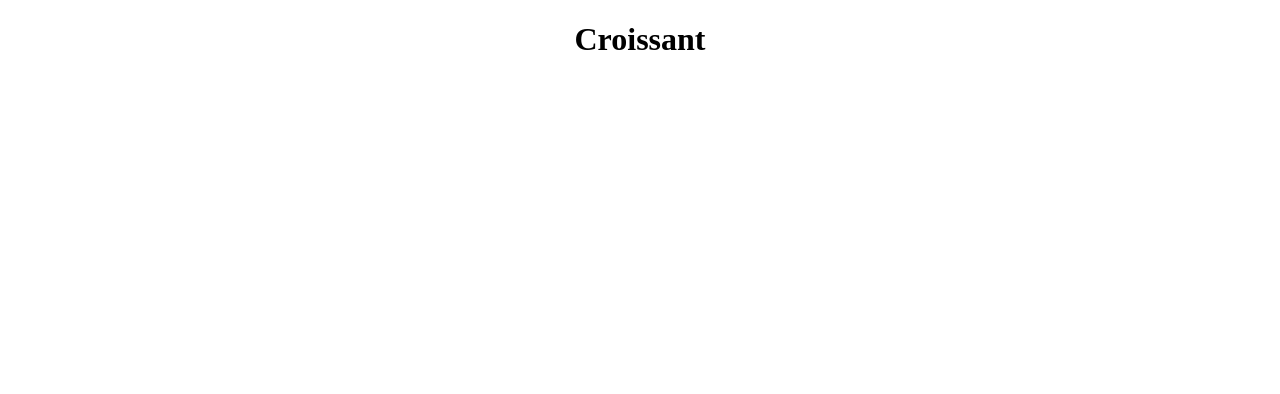
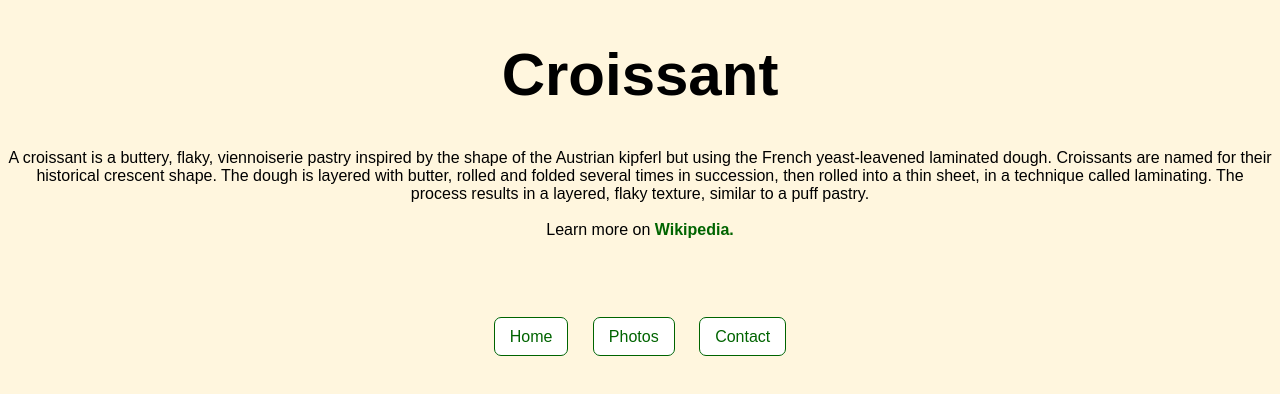
Before and after one commit to greenough-h/croissant, a plain HTML site: page index.html in a window 1280 px wide. Drawn offline with Linux system fonts and the light colour scheme.

Commit message:
Added css framework

```diff
--- a/index.html
+++ b/index.html
@@ -7,10 +7,33 @@
     <title>Croissant Home</title>
     <link rel="stylesheet" href="/src/style.css">
 
+
 </head>
 
 <body>
     <h1>Croissant</h1>
+    <p>
+        A croissant is a buttery, flaky, viennoiserie pastry inspired by the shape
+        of the
+        Austrian kipferl but using the French yeast-leavened laminated dough. Croissants are named for their
+        historical
+        crescent shape. The dough is layered with butter, rolled and folded several times in succession, then rolled
+        into a thin
+        sheet, in a technique called laminating. The process results in a layered, flaky texture, similar to a puff
+        pastry.
+        <br />
+        <br />
+        Learn more on <a class="inline-link" href="https://en.wikipedia.org/wiki/Croissant"
+            target="_blank">Wikipedia.</a>
+    </p>
+    <br>
+    <footer>
+        <div class="rows">
+            <a href="/index.html"> Home</a>
+            <a href="/photo.html"> Photos</a>
+            <a href="/contact.html"> Contact</a>
+        </div>
+    </footer>
 </body>
 
 </html>
--- a/src/style.css
+++ b/src/style.css
@@ -1,3 +1,47 @@
 body {
   text-align: center;
+  background-color: rgb(255, 246, 222);
+  font-family: Arial, Helvetica, sans-serif;
 }
+
+h1 {
+  font-size: 60px;
+}
+
+.rows a {
+  color: darkgreen;
+  padding: 10px 15px;
+  margin: 10px;
+  background-color: white;
+  border: 1px solid darkgreen;
+  border-radius: 7px;
+  text-decoration: none;
+  transition: all 150ms ease-in-out;
+}
+
+.rows a:hover {
+  cursor: pointer;
+  background-color: darkgreen;
+  color: white;
+}
+
+.rows {
+  margin-top: 55px;
+}
+
+img {
+  max-width: 220px;
+  padding: 4px;
+  background-color: darkgreen;
+  border-radius: 7px;
+}
+
+.img-2 {
+  margin: 28px;
+}
+
+.inline-link {
+  text-decoration: none;
+  color: darkgreen;
+  font-weight: bold;
+}
```
Also changed, not shown: contact.html (+11 -0 lines), photo.html (+16 -1 lines), images/pexels-valeria-boltneva-1510682.jpg (added), 1 other file.
